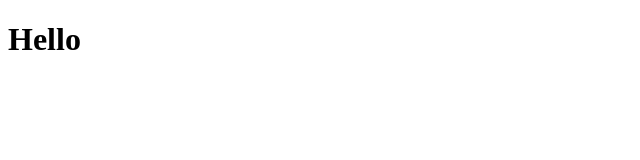
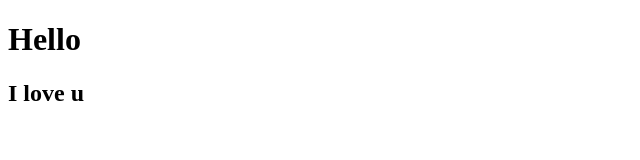
Before and after one commit to lealeacrazy/Demo-test, a plain HTML site: page index.html in a window 1280 px wide. Shown: the whole page, without its empty margins (0-640 px from the left). Drawn offline with Linux system fonts and the light colour scheme.

Commit message:
I love u

```diff
--- a/index.html
+++ b/index.html
@@ -7,5 +7,6 @@
 </head>
 <body>
     <h1>Hello</h1>
+    <h2>I love u</h2>
 </body>
 </html>
```
